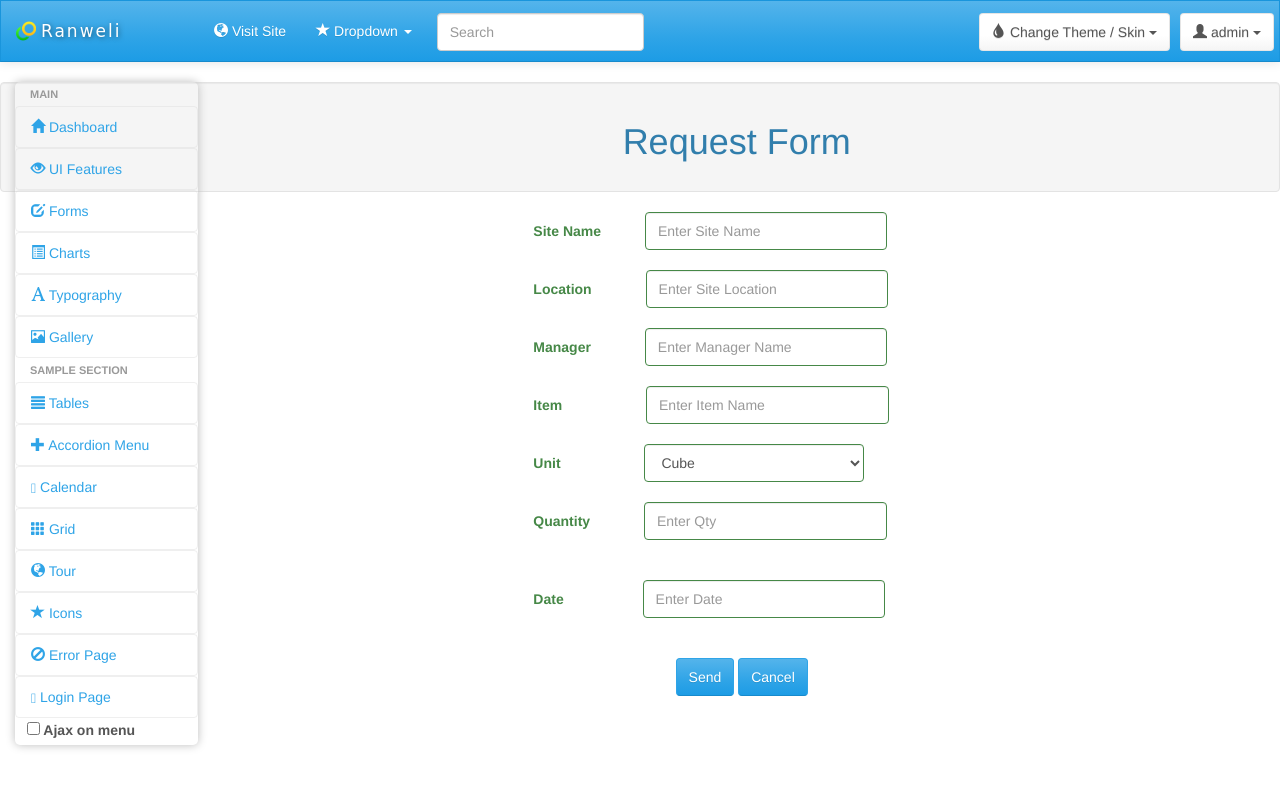
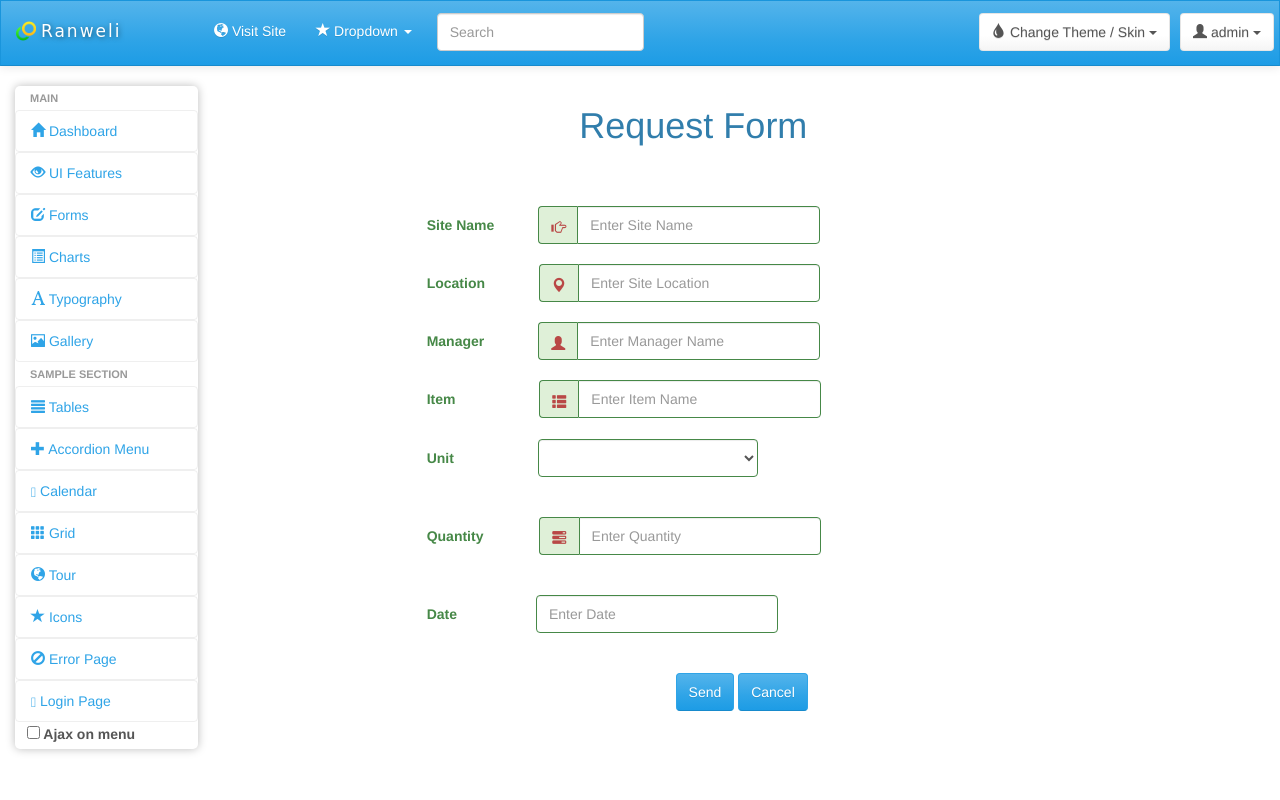
Before and after one commit to sithira1992/Ranweli, a PHP site: page /SiteRequstform.php in a window 1280 px wide. Run offline with PHP 8.4, Linux system fonts and the light colour scheme; some web fonts are replaced.

Commit message:
fffffffffffffffff

```diff
--- a/charisma-master/charisma-master/SiteRequstform.php
+++ b/charisma-master/charisma-master/SiteRequstform.php
@@ -1,20 +1,29 @@
+<section xmlns="http://www.w3.org/1999/html">
 <?php include 'header.php';?>
 <?php include 'NavBar.php';?>
 
-<div class="well">
+
     <!--header -->
+    <div class="control-header col-sm-9">
     <h1 align="center">Request Form </h1>
 
 
 
 </div>
 
-<!--Site Name-->
+    </br>
+    </br>
+    </br>
+    </br>
+    </br>
+    </br>
+
+    <!--Site Name-->
 </div>
 
 <!--form class="form-inline" role="form"-->
 <form class="form-inline" role="form">
-    <div class="control-label col-sm-3">
+    <div class="control-label col-sm-2">
         <div class="col-xs-4">
         </div>
     </div>
@@ -22,13 +31,16 @@
 
 
         <label for="sitename" class="control-label" style="padding-right:40px">Site Name</label>
+        <div class="input-group input-group-md">
+            <span class="input-group-addon"><i class="glyphicon glyphicon-hand-right red"></i></span>
 
 
-        <input class="form-control" id="sitename" type="text"placeholder="Enter Site Name">
+        <input class="form-control" id="sitename" ng-model="name" type="text"placeholder="Enter Site Name">
 
 
 
     </div>
+        </div>
 <!--/form-->
 
 </br>
@@ -37,14 +49,17 @@
 
 <!--Site Location-->
 <!--form class="form-inline" role="form"-->
-    <div class="control-label col-sm-3">
+    <div class="control-label col-sm-2">
         <div class="col-xs-4">
         </div>
     </div>
     <div class="form-group has-success has-feedback">
         <label for="location" class="control-label" style="padding-right:50px">Location</label>
-        <input class="form-control" id="location" type="text"placeholder="Enter Site Location">
+        <div class="input-group input-group-md">
+            <span class="input-group-addon"><i class="glyphicon glyphicon-map-marker red"></i></span>
+        <input class="form-control" id="location" ng-model="location" type="text"placeholder="Enter Site Location">
     </div>
+        </div>
 <!--/form-->
 
 </br>
@@ -53,14 +68,17 @@
 
 <!--Site Manager Name-->
 <!--form class="form-inline" role="form"-->
-    <div class="control-label col-sm-3">
+    <div class="control-label col-sm-2">
         <div class="col-xs-4">
         </div>
     </div>
     <div class="form-group has-success has-feedback">
         <label for="manager" class="control-label" style="padding-right:50px">Manager</label>
-        <input class="form-control" id="manager" type="text"placeholder="Enter Manager Name">
+        <div class="input-group input-group-md">
+            <span class="input-group-addon"><i class="glyphicon glyphicon-user red"></i></span>
+        <input class="form-control" id="manager" ng-model="managername" type="text"placeholder="Enter Manager Name">
     </div>
+        </div>
 <!--/form-->
 
 </br>
@@ -68,13 +86,15 @@
 
 <!--Item Name-->
 <!--form class="form-inline" role="form"-->
-    <div class="control-label col-sm-3">
+    <div class="control-label col-sm-2">
         <div class="col-xs-4">
         </div>
     </div>
     <div class="form-group has-success has-feedback">
         <label for="item" class="control-label" style="padding-right:80px">Item</label>
-        <input class="form-control" id="item" type="text"placeholder="Enter Item Name">
+        <div class="input-group input-group-md">
+            <span class="input-group-addon"><i class="glyphicon glyphicon-th-list red"></i></span>
+        <input class="form-control" id="item" type="text" ng-model="item"placeholder="Enter Item Name">
     </div>
 <!--/form-->
 
@@ -85,13 +105,13 @@
 <!--Type of measure -->
 <!--form class="form-inline" role="form"-->
         <form class="form-inline" role="form">
-        <div class="control-label col-sm-3">
+        <div class="control-label col-sm-2">
             <div class="col-xs-4">
             </div>
         </div>
         <div class="form-group has-success has-feedback">
             <label for="Position" class="control-label" style="padding-right:80px">Unit</label>
-            <select class="form-control" style="width:220px">
+            <select class="form-control" style="width:220px" ng-model="measure">
                 <option value="cube">Cube</option>
                 <option value="Kg">Kg</option>
                 <option value="Bags">Bags</option>
@@ -106,16 +126,19 @@
 
 </br>
 </br>
+    </br>
 
 <!--Quntity-->
-    <!--form class="form-inline" role="form"-->
-    <div class="control-label col-sm-3">
+    <div class="control-label col-sm-2">
         <div class="col-xs-4">
         </div>
     </div>
     <div class="form-group has-success has-feedback">
-        <label for="qty" class="control-label" style="padding-right:50px">Quantity</label>
-        <input class="form-control" id="qty" aria-required type="number"required placeholder="Enter Qty">
+        <label for="quantity" class="control-label" style="padding-right:52px">Quantity</label>
+        <div class="input-group input-group-md">
+            <span class="input-group-addon"><i class="glyphicon glyphicon-tasks red"></i></span>
+            <input class="form-control" id="quantity"  ng-model="quantity" input type="text" required placeholder="Enter Quantity">
+        </div>
     </div>
     <!--/form-->
 
@@ -125,9 +148,10 @@
 </br>
 
 
-<!--Date-->
+
+    <!--Date-->
 <!--form class="form-inline" role="form"-->
-    <div class="control-label col-sm-3">
+    <div class="control-label col-sm-2">
         <div class="col-xs-4">
         </div>
     </div>
@@ -157,3 +181,6 @@
 </br>
 </br>
 </br>
+
+
+    </section>
```
Also changed, not shown: charisma-master/charisma-master/db/ItemDetails.php (added, +42 -0 lines), charisma-master/charisma-master/itemdetails.php (+14 -5 lines), charisma-master/charisma-master/js/test/DatePickrCntrl.js (added, +48 -0 lines), charisma-master/charisma-master/js/test/staffRegistration.js (line endings or trailing spaces).
